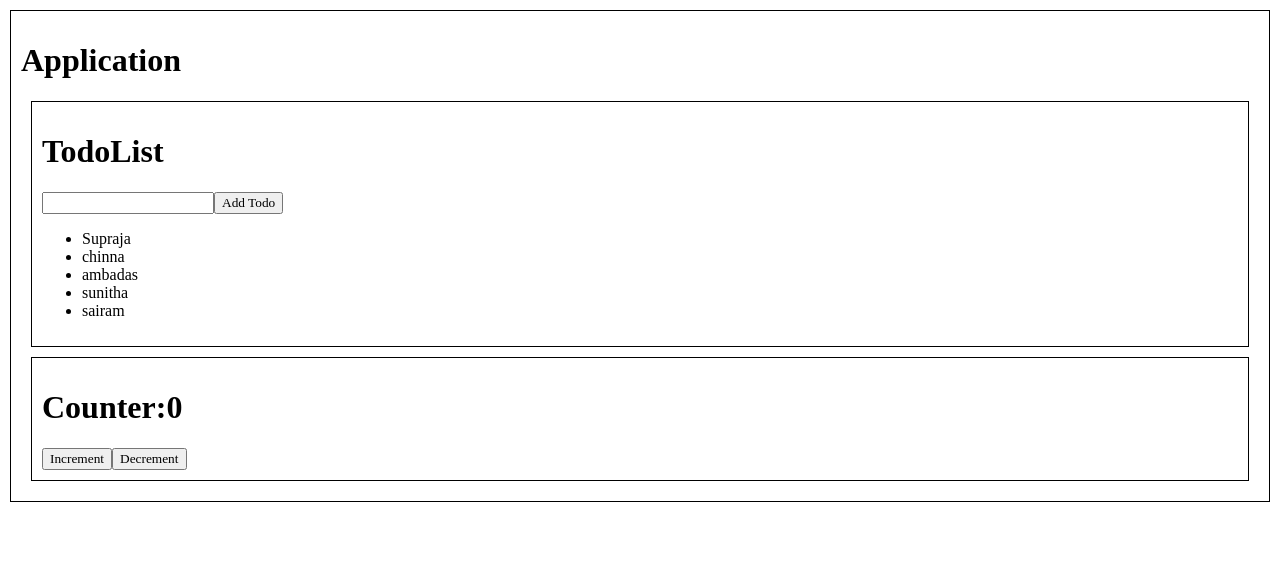
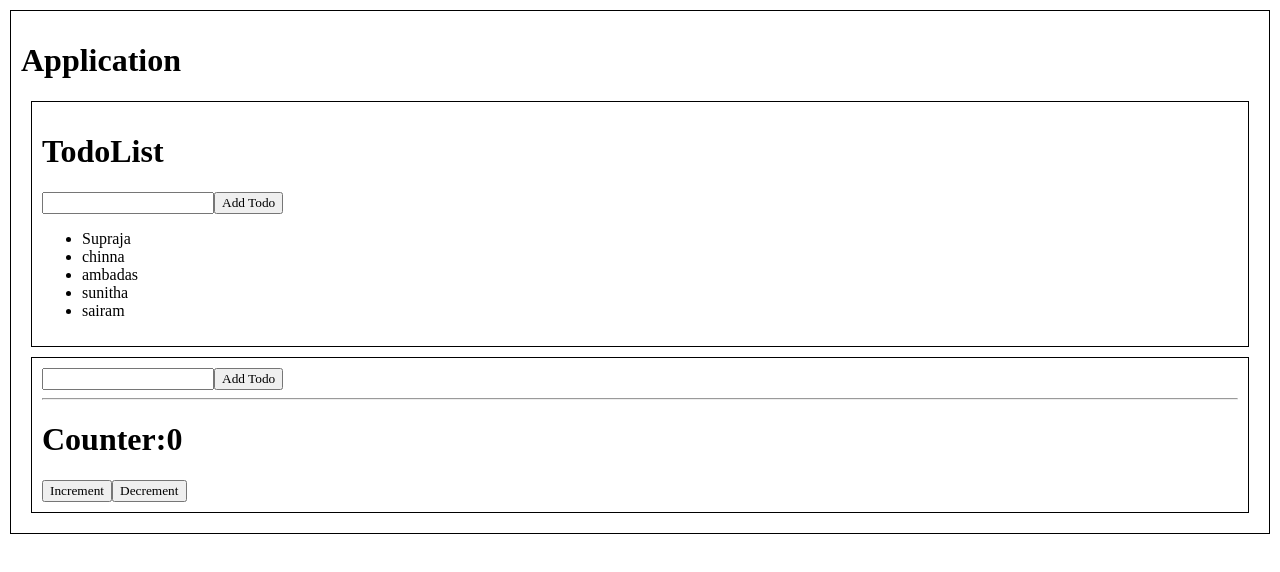
Before and after one commit to Suprajapamula/react-app, a React (Create React App) app: page / in a window 1280 px wide. Shown: the top 572 px of the page. Built offline with nearby package versions, Linux system fonts and the light colour scheme.

Commit message:
reduxActionCreation

```diff
--- a/src/App.css
+++ b/src/App.css
@@ -1,3 +1,4 @@
+
 *{
   font-family: 'Times New Roman', Times, serif;
 }
--- a/src/Components/Counter.jsx
+++ b/src/Components/Counter.jsx
@@ -1,13 +1,18 @@
-import React from "react";
+import React,{useState} from "react";
 import {connect} from 'react-redux';
+import { addTodo,incCount,decCount } from '../store/actions';
 
 function Counter(props){
     console.log(props)
+    var [newtodo,setNewtodo]=useState('');
     return (
         <div className="mybox">
+            <input type="text" onChange={(e)=>{setNewtodo(e.target.value)}}/>
+            <button onClick={()=>{props.dispatch(addTodo(newtodo))}}>Add Todo</button>
+            <hr/>
             <h1>Counter:{props.c.count}</h1>
-            <button onClick={()=>{props.dispatch({type:'INC'})}}>Increment</button>
-            <button onClick={()=>{props.dispatch({type:'DEC'})}}>Decrement</button>
+            <button onClick={()=>{props.dispatch(incCount())}}>Increment</button>
+            <button onClick={()=>{props.dispatch(decCount())}}>Decrement</button>
         </div>
     )
 }
--- a/src/Components/Todolist.jsx
+++ b/src/Components/Todolist.jsx
@@ -1,5 +1,7 @@
 import React,{useState} from 'react';
 import { connect } from 'react-redux';
+import {addTodo} from '../store/actions';
+
 function Todolist(props){
     var [newtodo,setNewtodo]=useState('');
     console.log(props);
@@ -7,7 +9,7 @@ function Todolist(props){
         <div className='mybox'>
             <h1>TodoList</h1>
             <input type="text" onChange={(e)=>{setNewtodo(e.target.value)}}/>
-            <button onClick={()=>{props.dispatch({type:'ADDTODO',payload:newtodo})}}>Add Todo</button>
+            <button onClick={()=>{props.dispatch(addTodo(newtodo))}}>Add Todo</button>
             <ul>{
                 props.t.todolist.map((todo)=>{
                     return <li>{todo}</li>
--- /dev/null
+++ b/src/store/actionType.js
@@ -0,0 +1,3 @@
+export const ADDTODO="ADDTODO";
+export const INC="INC";
+export const DEC="DEC";
--- /dev/null
+++ b/src/store/actions.js
@@ -0,0 +1,10 @@
+import {ADDTODO,DEC,INC} from "./actionType"
+export function addTodo(newtodo){
+    return {type:ADDTODO,payload:newtodo}
+}
+export function incCount(){
+    return {type:INC}
+}
+export function decCount(){
+    return {type:DEC}
+}
--- a/src/store/reducers/Todolist.reducer.js
+++ b/src/store/reducers/Todolist.reducer.js
@@ -1,8 +1,9 @@
+import {ADDTODO} from '../actionType'
 const initailState={
     todolist:["Supraja","chinna","ambadas","sunitha","sairam"]
 }
 function todolistReducer(state=initailState,action){
-          if(action.type==="ADDTODO"){
+          if(action.type===ADDTODO){
             return {todolist:[...state.todolist,action.payload]}
           }
           return state;
```
